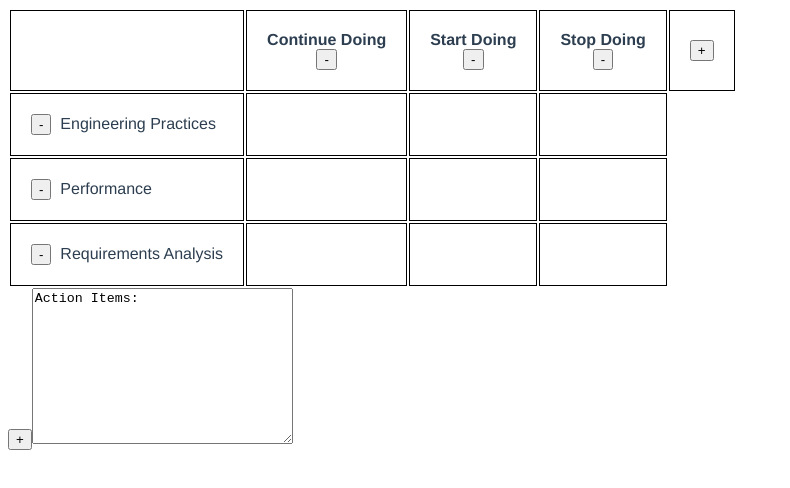
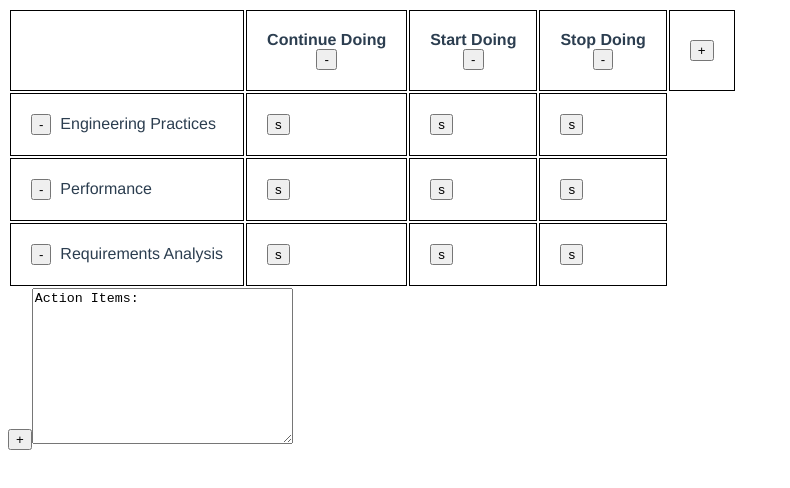
Before and after one commit to adityamenon/RetroTool, a Vue app in the folder RetroToolVue/: page /#/board in a window 1280 px wide. Shown: the top 488 px of the page, without its empty margins (0-790 px from the left). Built offline with nearby package versions, Linux system fonts and the light colour scheme.

Commit message:
Short ID included

```diff
--- a/RetroToolVue/package.json
+++ b/RetroToolVue/package.json
@@ -14,6 +14,7 @@
   },
   "dependencies": {
     "lodash": "^4.17.4",
+    "shortid": "^2.2.8",
     "vue": "^2.2.6",
     "vue-router": "^2.3.1"
   },
--- a/RetroToolVue/src/components/Board.vue
+++ b/RetroToolVue/src/components/Board.vue
@@ -1,6 +1,7 @@
 <template>
   <section>
     <table>
+
       <thead>
       <th></th>
       <th v-for="column in columns">
@@ -10,6 +11,7 @@
       </th>
       <th><button v-on:click="addColumn">+</button></th>
       </thead>
+
       <tbody>
       <tr v-for="row in rows">
         <td>
@@ -17,19 +19,21 @@
           <span contenteditable="true" v-on:blur="changeRowLabel(row.id, $event)">{{ row.label }}</span>
         </td>
         <td v-for="column in columns">
+          <button v-on:click="newStickyUI(row.id, column.id)">s</button>
         </td>
       </tr>
       </tbody>
     </table>
+
     <button v-on:click="addRow">+</button>
 
     <textarea cols="30" rows="10" v-model="actionItems" placeholder="Action Items"></textarea>
   </section>
 </template>
 
-
 <script>
   import _ from 'lodash'
+  import shortid from 'shortid'
 
   export default {
     name: 'board',
@@ -38,29 +42,29 @@
         columns: [
           {
             label: 'Continue Doing',
-            id: Math.random()
+            id: shortid.generate()
           },
           {
             label: 'Start Doing',
-            id: Math.random()
+            id: shortid.generate()
           },
           {
             label: 'Stop Doing',
-            id: Math.random()
+            id: shortid.generate()
           }
         ],
         rows: [
           {
             label: 'Engineering Practices',
-            id: Math.random()
+            id: shortid.generate()
           },
           {
             label: 'Performance',
-            id: Math.random()
+            id: shortid.generate()
           },
           {
             label: 'Requirements Analysis',
-            id: Math.random()
+            id: shortid.generate()
           }
         ],
         actionItems: 'Action Items:'
@@ -74,10 +78,10 @@
         this.rows = _.filter(this.rows, row => row.id !== id)
       },
       addColumn () {
-        this.columns.push({label: 'New Column', id: Math.random()})
+        this.columns.push({label: 'New Column', id: shortid.generate()})
       },
       addRow () {
-        this.rows.push({label: 'New Row', id: Math.random()})
+        this.rows.push({label: 'New Row', id: shortid.generate()})
       },
       changeColumnLabel (id, ev) {
         this.columns.splice(
@@ -92,6 +96,9 @@
           1,
           {id: id, label: ev.target.innerText}
         )
+      },
+      newStickyUI (rowId, columnId) {
+        console.log
       }
     }
   }
```
